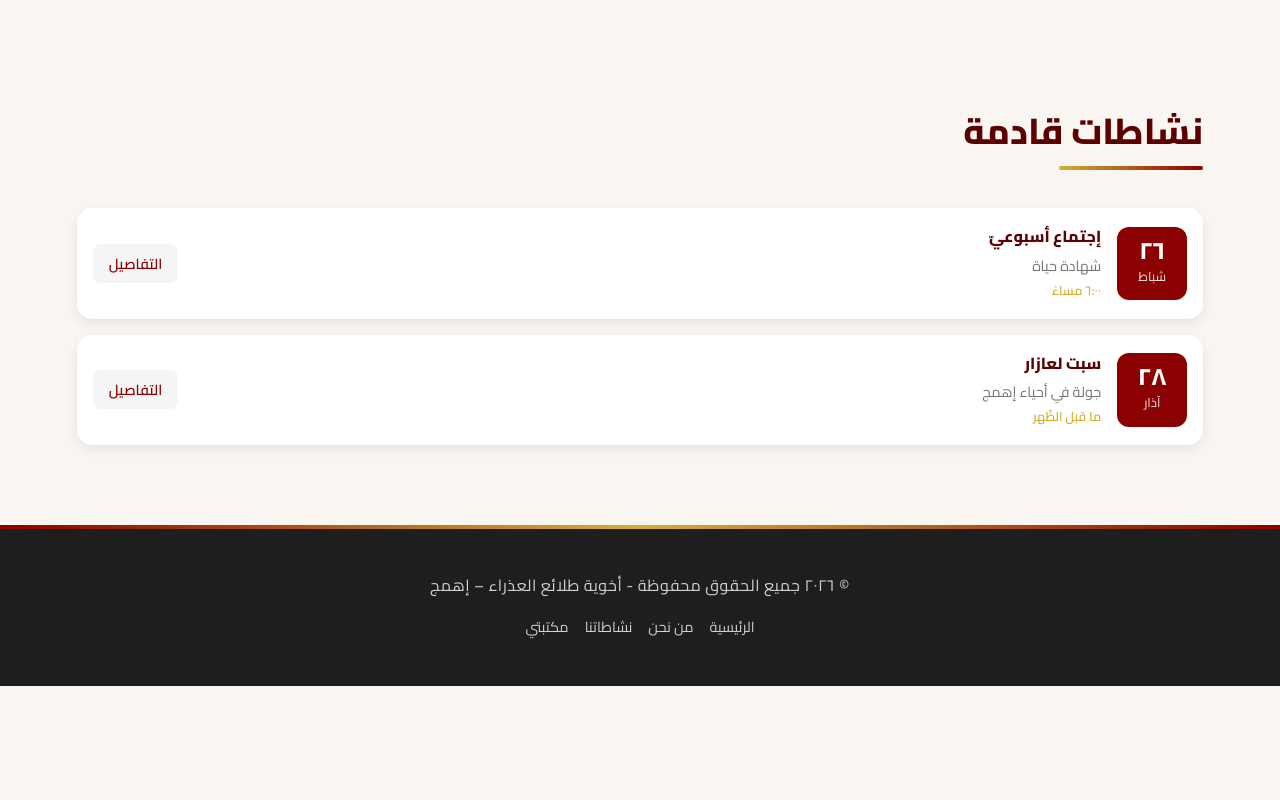
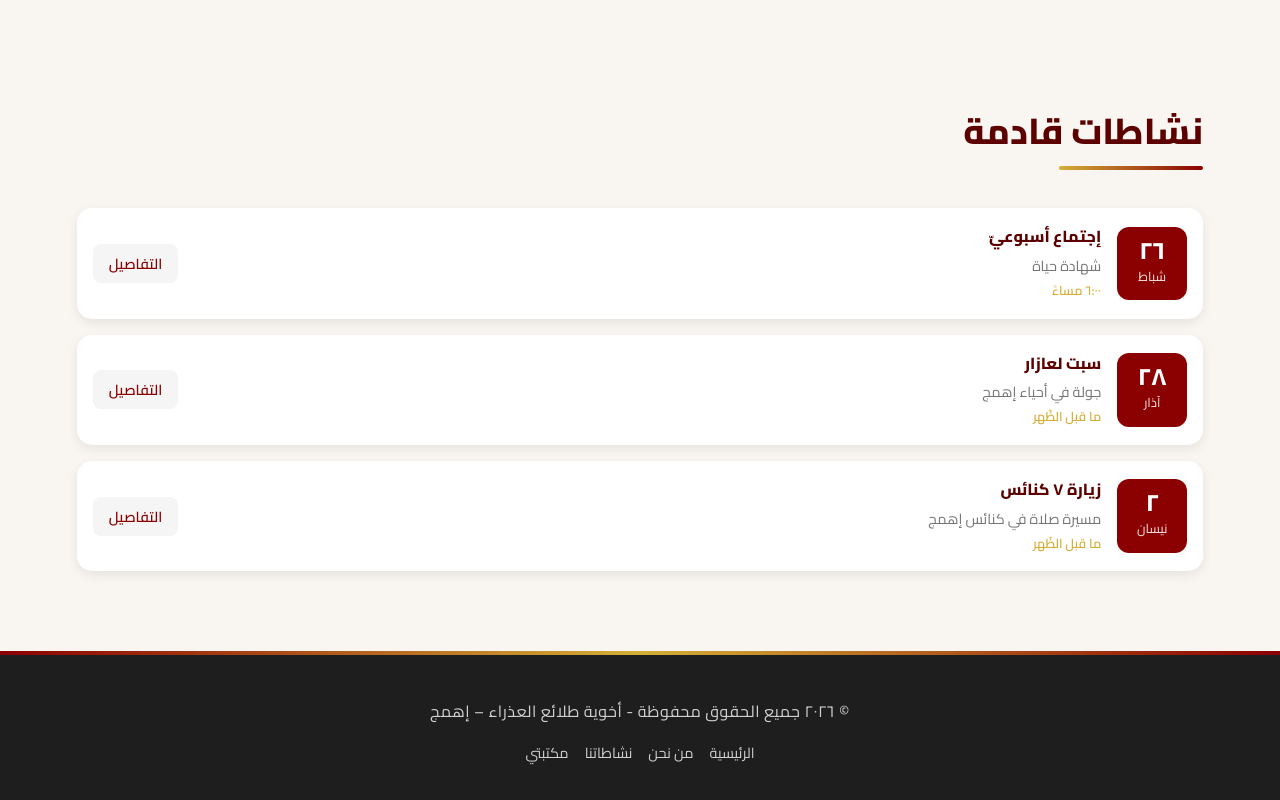
Before and after one commit to boutros-hardane345/tala2e3-ehmej, a plain HTML site: page index.html in a window 1280 px wide. Shown: the part 2636-3436 px from the top of the page. Before the commit the page ends 3322 px from the top, so only its background shows below. Drawn offline with Linux system fonts and the light colour scheme.

Commit message:
Update message

```diff
--- a/index.html
+++ b/index.html
@@ -155,6 +155,18 @@
             </div>
             <a href="activities.html" class="btn-small">التفاصيل</a>
         </div>
+        <div class="event-item">
+            <div class="event-date">
+                <span class="event-day">٢</span>
+                <span class="event-month">نيسان</span>
+            </div>
+            <div class="event-details">
+                <h4>زيارة ٧ كنائس</h4>
+                <p>مسيرة صلاة في كنائس إهمج</p>
+                <span class="event-time">ما قبل الظّهر</span>
+            </div>
+            <a href="activities.html" class="btn-small">التفاصيل</a>
+        </div>
     </div>
 </section>
 
```
Also changed, not shown: activities.html (+21 -0 lines).
